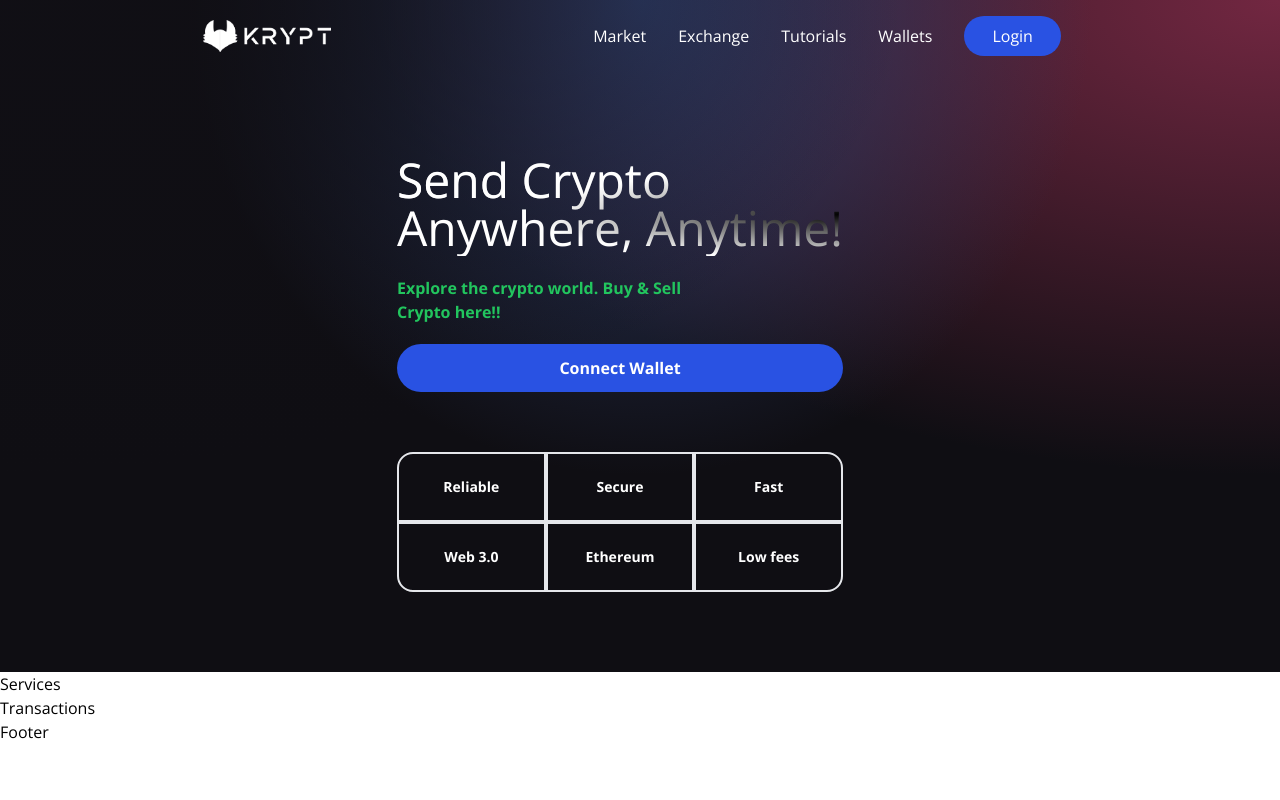
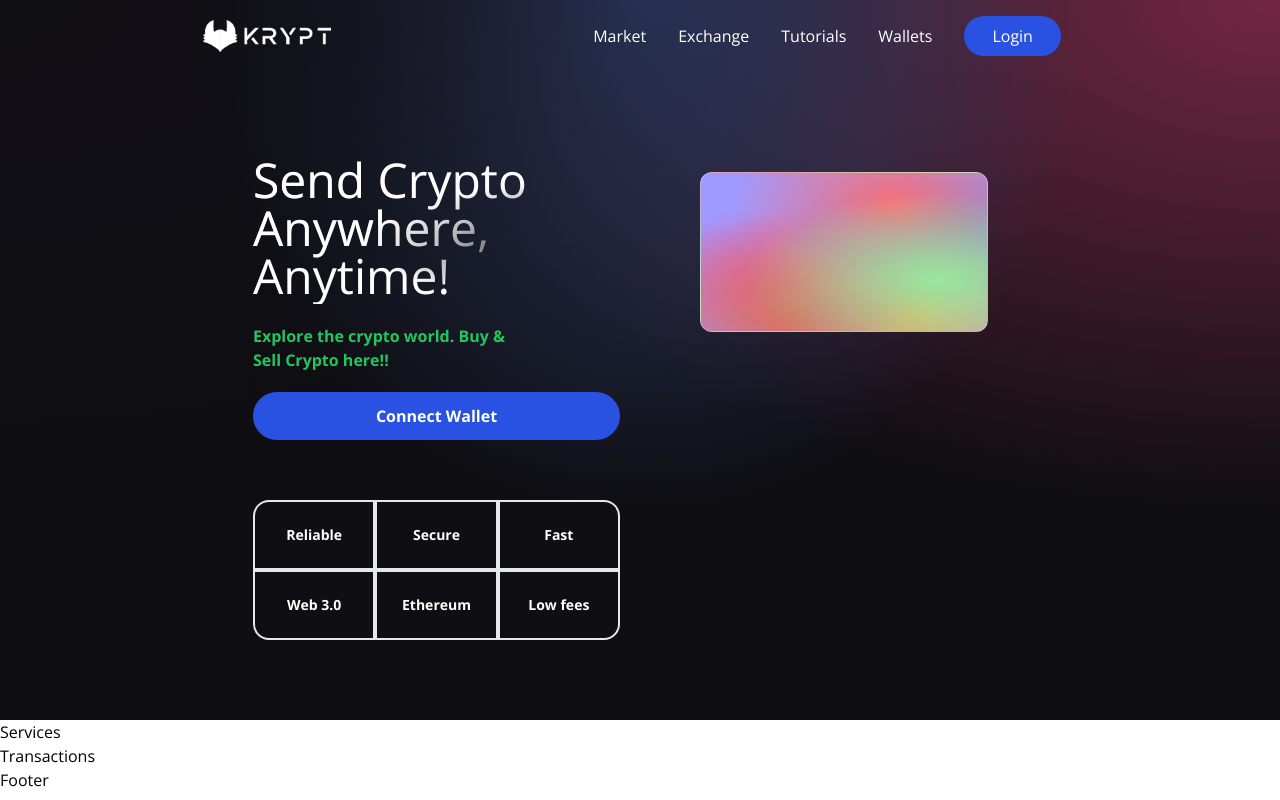
Before and after one commit to chandran-jr/Krypt, a React (Vite) app in the folder client/: page / in a window 1280 px wide. Built offline with nearby package versions, Linux system fonts and the light colour scheme.

Commit message:
Add files via upload

```diff
--- a/client/src/components/Welcome.jsx
+++ b/client/src/components/Welcome.jsx
@@ -42,7 +42,11 @@ const Welcome = () => {
                     </div>
                 </div>
 
+                <div className="flex flex-1 flex-col items-center justify-center w-full md:mt-0 mt-10">
+                    <div className="p-3 justify-end items-start flex-col rounded-xl h-40 sm:w-72 w-full my-5 eth-card white-glassmorphism">
 
+                    </div>
+                </div>
 
             </div>
         </div>
```
